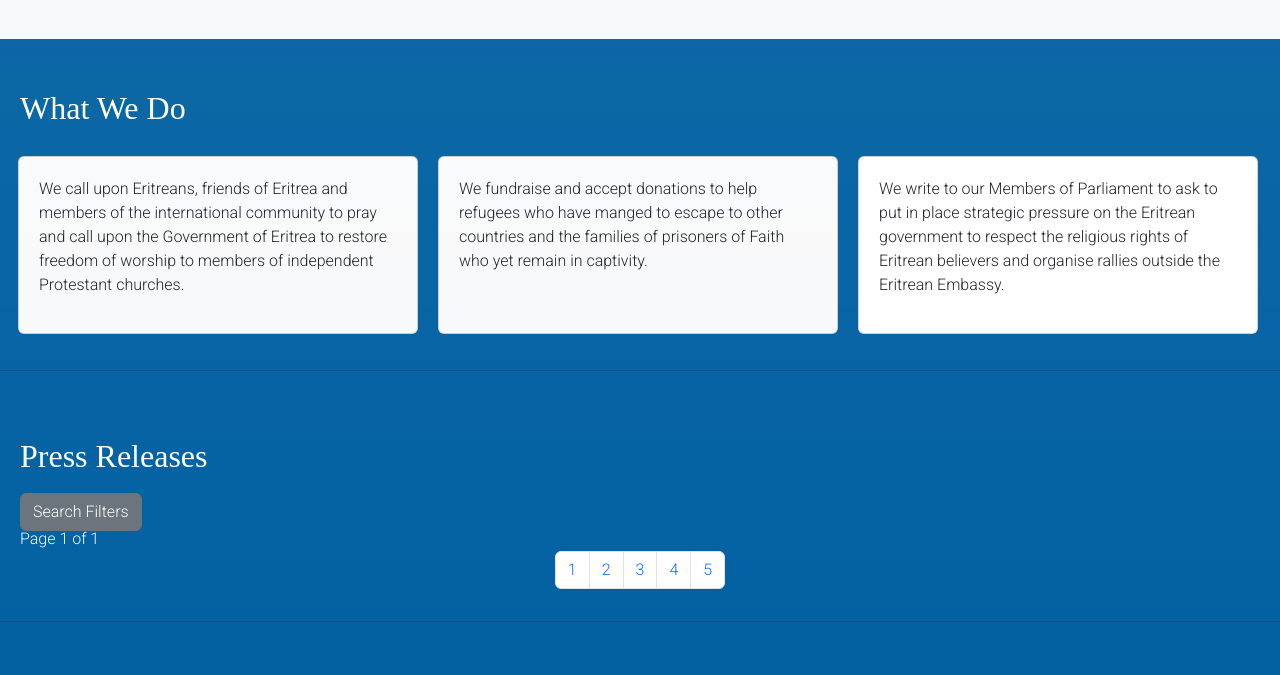
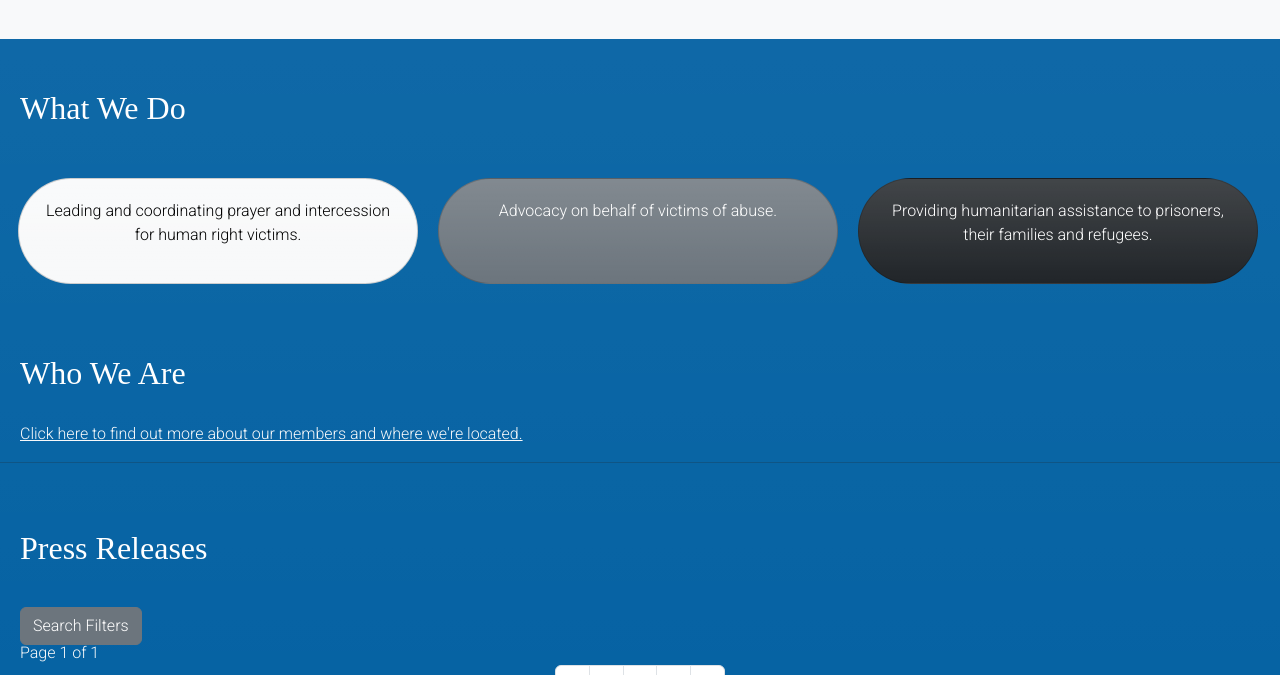
Before and after one commit to Hasmelash95/release-eritrea, a Django app: page / in a window 1280 px wide. Shown: the part 1540-2215 px from the top of the page. Run offline with Django 3.2, Linux system fonts and the light colour scheme; data that the repository does not hold is empty; parts of the project's set-up code (start-up, migrations or seed data) failed here and were passed over; some libraries are stand-ins or nearby versions.

Commit message:
Style the index and highlight active page nav link

```diff
--- a/static/css/style.css
+++ b/static/css/style.css
@@ -48,8 +48,15 @@ span img {
 
 .section-headers {
     color:#fff;
-    margin-top: 50px;
+    margin: 50px 0 30px 20px;
+}
+
+.who-link {
     margin-left: 20px;
+}
+
+.active {
+    text-decoration: underline;
 }
 
 .post-link,
@@ -158,6 +165,10 @@ label {
     max-width: 400px;
 }
 
+.gallery-section {
+    margin-bottom: 100px;
+}
+
 footer {
     text-align: center;
     margin-top: auto;
--- a/templates/base.html
+++ b/templates/base.html
@@ -35,14 +35,16 @@
                 <span class="navbar-toggler-icon"></span>
             </button>
             <div class="collapse navbar-collapse" id="navbarElement">
+            {% with request.resolver_match.url_name as url_name %}
             <ul class="col-6 nav justify-content-end navbar-nav me-auto mb-2 mb-lg-0">
-                <li class="nav-item"><a class="nav-link" href="{% url 'home' %}"><strong>Home</strong></a></li>
+                <li class="nav-item"><a class="nav-link {% if url_name == 'home' %}active{% endif %}" href="{% url 'home' %}"><strong>Home</strong></a></li>
                 <li class="nav-item"><a class="nav-link" href="{% url 'home' %}#about"><strong>About
                             Us</strong></a></li>
                 <li class="nav-item"><a class="nav-link" href="{% url 'home' %}#press"><strong>Press
                             Releases</strong></a></li>
                 <li class="nav-item"><a class="nav-link" href="{% url 'home' %}#gallery"><strong>Gallery</strong></a>
                 </li>
+                <li class="nav-item"><a class="nav-link {% if url_name == 'info' %}active{% endif %}" href="/info"><strong>The Team</strong></a></li>
                 {% if user.is_authenticated %}
                 <li class="nav-item nav-link text-dark"><strong>Hello {{ user }}! </strong><a href="{% url 'account_logout' %}" class="link-primary">Logout</a></li>
                 {% else %}
@@ -50,6 +52,7 @@
                 <li class="nav-item"><a href="{% url 'account_signup' %}" class="nav-link link-primary">No account? Sign Up</a></li>
                 {% endif %}
             </ul>
+            {% endwith %}
             </div>
         </nav>
     </header>
@@ -67,7 +70,10 @@
             <div class="col copyright">
                 &copy; Copyright Release Eritrea <span id="current-year"></span>
                 <div>
-                    Charity number:
+                    Charity No: 1136627
+                </div>
+                <div>
+                    Company No: 06815078
                 </div>
             </div>
             <div class="col contact">
--- a/templates/index.html
+++ b/templates/index.html
@@ -51,24 +51,21 @@
         </div>
     </div>
 </section>
+<section class="row" id="mission">
+    <h2 class="section-headers">What We Do</h2>
+    <div class="col card rounded-pill text-center what-do text-bg-light bg-gradient">
+        <p> Leading and coordinating prayer and intercession for human right victims.</p>
+    </div>
+    <div class="col card rounded-pill text-center what-do text-bg-secondary bg-gradient">
+        <p>Advocacy on behalf of victims of abuse.</p>
+    </div>
+    <div class="col card rounded-pill text-center what-do text-bg-dark bg-gradient">
+        <p>Providing humanitarian assistance to prisoners, their families and refugees.</p>
+    </div>
+</section>
 <section class="row">
-    <h2 class="section-headers">What We Do</h2>
-    <div class="col card what-do bg-light bg-gradient">
-        <p> We call upon Eritreans, friends of Eritrea and members of the international community to pray
-            and call upon the Government of Eritrea to restore freedom of worship to members of independent
-            Protestant churches.
-        </p>
-    </div>
-    <div class="col card what-do bg-light bg-gradient">
-        <p>We fundraise and accept donations to help refugees who have manged to escape to other
-            countries and the families of prisoners of Faith who yet remain in captivity.
-        </p>
-    </div>
-    <div class="col card what-do">
-        <p>We write to our Members of Parliament to ask to put in place strategic pressure on the Eritrean government to
-            respect the religious rights of Eritrean believers and organise rallies outside the Eritrean Embassy.
-        </p>
-    </div>
+    <h2 class="section-headers">Who We Are</h2>
+    <a href="/info" class="who-link link-light">Click here to find out more about our members and where we're located.</a>
 </section>
 <hr>
 <main id="press">
@@ -121,7 +118,7 @@
     </span>
 </main>
 <hr>
-<section id="gallery">
+<section id="gallery" class="gallery-section">
     <h2 class="section-headers">Gallery</h2>
     <div class="row row-cols-1 row-cols-md-2 g-4">
         {% for pic in picture %}
```
